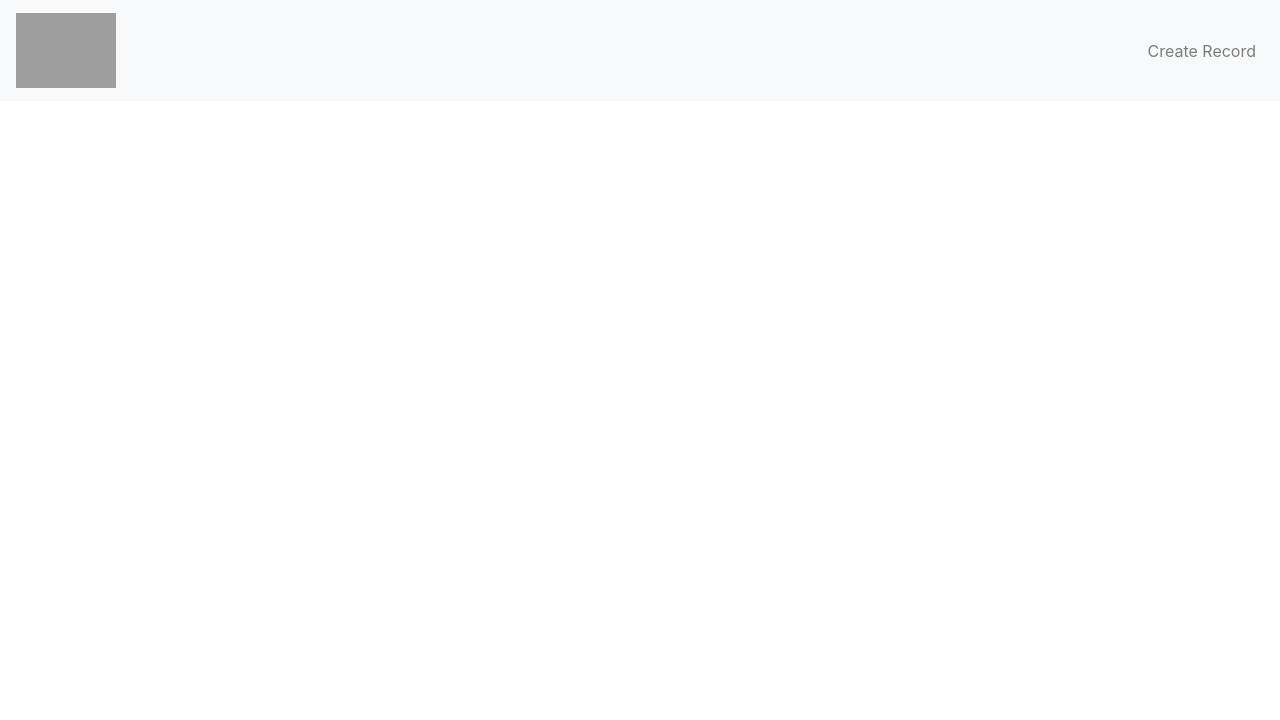
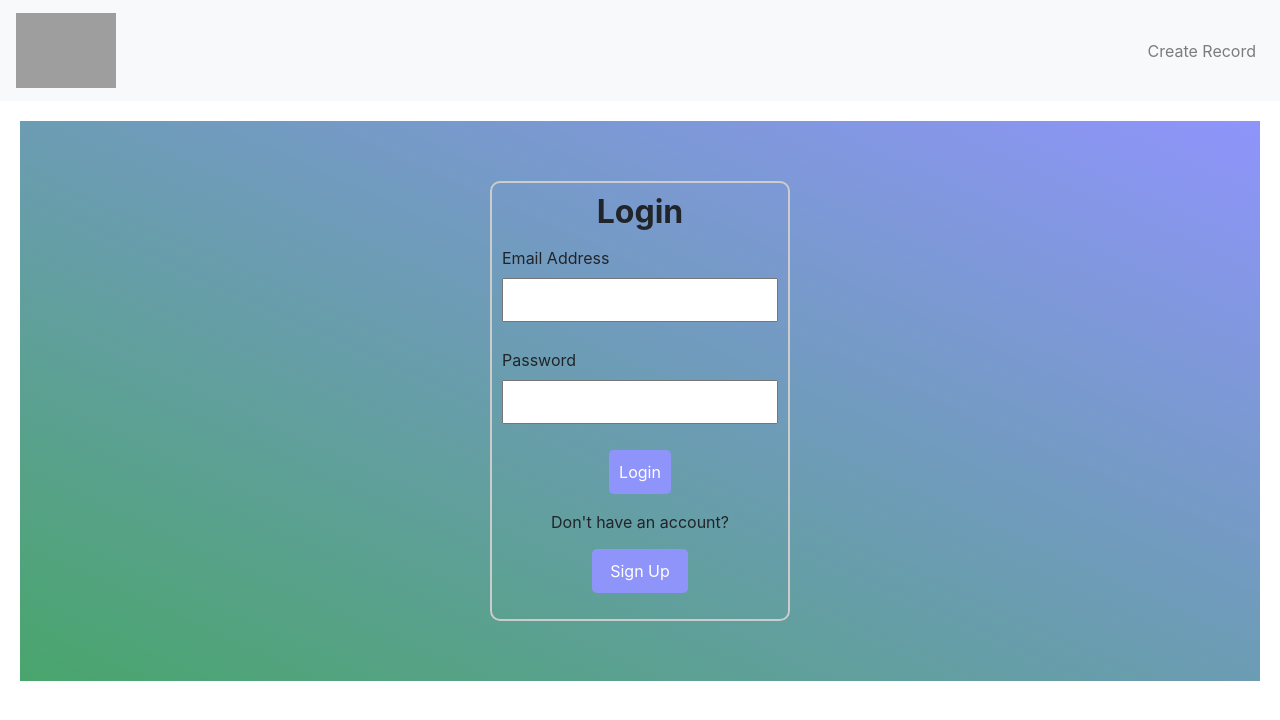
Before and after one commit to ricnybo/Fullstack_Codebloggs, a React (Create React App) app in the folder client/: page /login in a window 1280 px wide. Before the commit this address had no page. Shown: the top 720 px of the page. Built offline with nearby package versions, Linux system fonts and the light colour scheme; grey boxes are pictures that could not be loaded.

Commit message:
login and signup page

```diff
--- a/client/package.json
+++ b/client/package.json
@@ -9,6 +9,7 @@
     "bootstrap": "^4.6.0",
     "cypress": "^4.2.0",
     "react": "^18.0.2",
+    "react-datepicker": "^5.0.0",
     "react-dom": "^18.2.0",
     "react-router-dom": "^6.14.1",
     "react-scripts": "^5.0.1",
--- a/client/src/App.js
+++ b/client/src/App.js
@@ -1,21 +1,35 @@
-import React from "react";
-
-// We use Route in order to define the different routes of our application
-import { Route, Routes } from "react-router-dom";
+import React, { useState, useEffect } from "react";
+import { BrowserRouter as Router, Route, Routes } from "react-router-dom";
+import { useNavigate, useLocation } from "react-router-dom";
 
 // We import all the components we need in our app
+import Login from "./components/login.js";
 import Navbar from "./components/navbar";
 import RecordList from "./components/recordList";
 import Edit from "./components/edit";
 import Create from "./components/create";
 
 const App = () => {
+
+  const navigate = useNavigate();
+  const location = useLocation();
+  const [loggedIn, setLoggedIn] = useState(false);
+
+  useEffect(() => {
+    // Redirect to login page if not logged in and trying to access protected routes
+    if (!loggedIn && location.pathname !== "/login" && location.pathname !== "/signup") {
+      navigate("/login");
+    }
+  }, [loggedIn, location.pathname, navigate]); // Include all dependencies in useEffect
+
+
   return (
     <div>
       <Navbar />
       <div style={{ margin: 20 }}>
       <Routes>
-        <Route exact path="/" element={<RecordList />} />
+      <Route path="/login" element={<Login loggedIn = {loggedIn} setLoggedIn = {setLoggedIn}/>} />
+        <Route exact path="/records" element={<RecordList />} />
         <Route path="/edit/:id" element={<Edit />} />
         <Route path="/create" element={<Create />} />
       </Routes>
--- /dev/null
+++ b/client/src/components/components.css/login.css
@@ -0,0 +1,68 @@
+.login-page{
+    display: flex;
+    justify-content: center;
+    align-items: center;
+    height: 70vh;
+    background: linear-gradient(to right top, #49a56c, #8f94fb);
+    margin: 0;
+    padding: 0;
+
+}
+
+.login-container {
+    width: 300px;
+    padding: 10px;
+    border-radius: 10px;
+    border: 2px solid #ccc;
+  }
+
+  .login-form {
+    display: flex;
+    flex-direction: column;
+    align-items: center;
+  }
+
+  .login-form input {
+    width: 100%;
+    margin-bottom: 10px; /* Adjust margin between input fields */
+    padding: 8px; /* Adjust padding for input fields */
+  }
+
+  .login-form button {
+    width: 100%;
+    padding: 10px; /* Adjust padding for button */
+    background-color: #8f94fb; /* Adjust background color for button */
+    color: #fff; /* Adjust text color for button */
+    border: none;
+    border-radius: 5px;
+    cursor: pointer;
+  }
+
+  .login-form button:hover {
+    background-color: #555df7; /* Adjust background color on hover */
+  }
+
+  .login-button {
+    width: 35%;
+    padding: 10px; /* Adjust padding for button */
+    background-color: #8f94fb; /* Adjust background color for button */
+    color: #fff; /* Adjust text color for button */
+    border: none;
+    border-radius: 5px;
+    cursor: pointer;
+    margin-top: 15px;
+  }
+
+  .login-button:hover {
+    background-color: #555df7;
+  }
+
+  .register {
+    text-align: center;
+  }
+
+  .log-sign {
+    text-align: center;
+    margin-bottom: 15px;
+    font-weight: 750;
+  }
--- /dev/null
+++ b/client/src/components/login.js
@@ -0,0 +1,115 @@
+import React, { useState } from "react";
+import "./components.css/login.css";
+import DatePicker from "react-datepicker";
+import "react-datepicker/dist/react-datepicker.css";
+
+function Login() {
+  const [isLogin, setIsLogin] = useState(true); // State to track whether login or signup form is displayed
+  const [formData, setFormData] = useState({
+    email: "",
+    password: "",
+    name: "",
+    birthday: new Date()
+    // Add additional fields for signup if needed
+  });
+
+  const handleFormToggle = () => {
+    setIsLogin(!isLogin); // Toggle between login and signup forms
+  };
+
+  const handleInputChange = (e) => {
+    const { name, value } = e.target;
+    setFormData((prevData) => ({
+      ...prevData,
+      [name]: value,
+    }));
+  };
+
+  const handleDateChange = (date) => { // Define handleDateChange function
+    setFormData((prevData) => ({
+      ...prevData,
+      birthday: date
+    }));
+  };
+
+  const handleSubmit = (e) => {
+    e.preventDefault();
+    // Logic for handling form submission based on whether it's login or signup
+    if (isLogin) {
+      // Handle login form submission
+    } else {
+      // Handle signup form submission
+    }
+  };
+
+  return (
+    <div className="login-page">
+    <div className="login-container">
+    <h2 className= "log-sign">{isLogin ? "Login" : "Sign Up"}</h2>
+    <form className="login-form" onSubmit={handleSubmit}>
+      <div className="form-group">
+        <label htmlFor="email">Email Address</label>
+        <input
+          type="email"
+          id="email"
+          name="email"
+          value={formData.email}
+          onChange={handleInputChange}
+          required
+        />
+      </div>
+      <div className="form-group">
+        <label htmlFor="password">Password</label>
+        <input
+          type="password"
+          id="password"
+          name="password"
+          value={formData.password}
+          onChange={handleInputChange}
+          required
+        />
+      </div>
+      {!isLogin && (
+            <>
+      <div className="form-group">
+            <label htmlFor="name">Name</label>
+            <input
+              type="text"
+              id="name"
+              name="name"
+              value={formData.name}
+              onChange={handleInputChange}
+              required
+            />
+          </div>
+          <div className="form-group">
+            <label htmlFor="birthday">Birthday</label>
+            <DatePicker
+              selected={formData.birthday}
+              onChange={handleDateChange}
+              dateFormat="dd/MM/yyyy" // Customize date format
+              showYearDropdown
+              scrollableYearDropdown
+            />
+          </div>
+          </>
+      )}
+      <div className="form-group">
+        <button type="submit">{isLogin ? "Login" : "Sign Up"}</button>
+      </div>
+    </form>
+    <p className="register">
+      {isLogin ? "Don't have an account?" : "Already have an account?"}{" "}
+      <button
+      type= "button"
+      className="login-button"
+      onClick={handleFormToggle}>
+        {isLogin ? "Sign Up" : "Login"}
+      </button>
+    </p>
+  </div>
+  </div>
+  );
+}
+
+export default Login;
--- /dev/null
+++ b/client/src/index.css
@@ -0,0 +1,3 @@
+body {
+background: linear-gradient(#000e8a, #a748ff66);
+}
```
Also changed, not shown: 1 other file (tests, documents, lock files or other folders).
